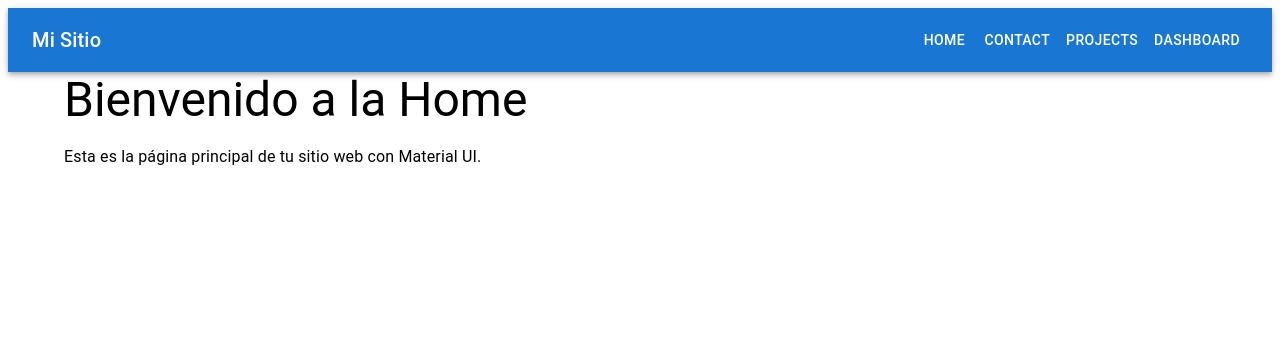
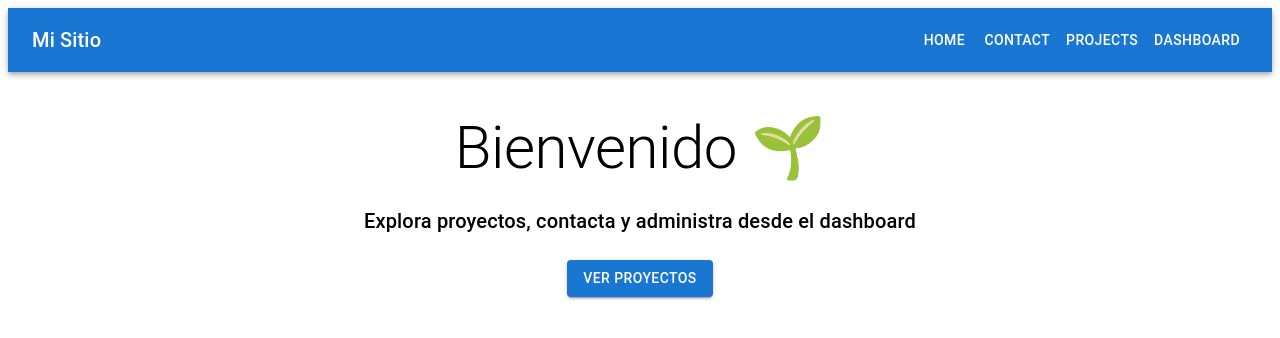
Before and after one commit to capp997/CCFamily, a React (Vite) app: page / in a window 1280 px wide. Shown: the top 338 px of the page. Built offline with nearby package versions, Linux system fonts and the light colour scheme.

Commit message:
Update Home.jsx

```diff
--- a/src/pages/Home.jsx
+++ b/src/pages/Home.jsx
@@ -1,15 +1,28 @@
 import React from "react";
-import { Typography, Container } from "@mui/material";
+import { Container, Typography, Button } from "@mui/material";
+import { motion } from "framer-motion";
+import { Link } from "react-router-dom";
 
 export default function Home() {
   return (
-    <Container>
-      <Typography variant="h3" gutterBottom>
-        Bienvenido a la Home
-      </Typography>
-      <Typography>
-        Esta es la página principal de tu sitio web con Material UI.
-      </Typography>
+    <Container sx={{ textAlign: "center", mt: 5 }}>
+      <motion.div initial={{ opacity: 0, y: -50 }} animate={{ opacity: 1, y: 0 }}>
+        <Typography variant="h2" gutterBottom>
+          Bienvenido 🌱
+        </Typography>
+        <Typography variant="h6" gutterBottom>
+          Explora proyectos, contacta y administra desde el dashboard
+        </Typography>
+        <Button
+          variant="contained"
+          color="primary"
+          component={Link}
+          to="/projects"
+          sx={{ mt: 2 }}
+        >
+          Ver Proyectos
+        </Button>
+      </motion.div>
     </Container>
   );
 }
```
